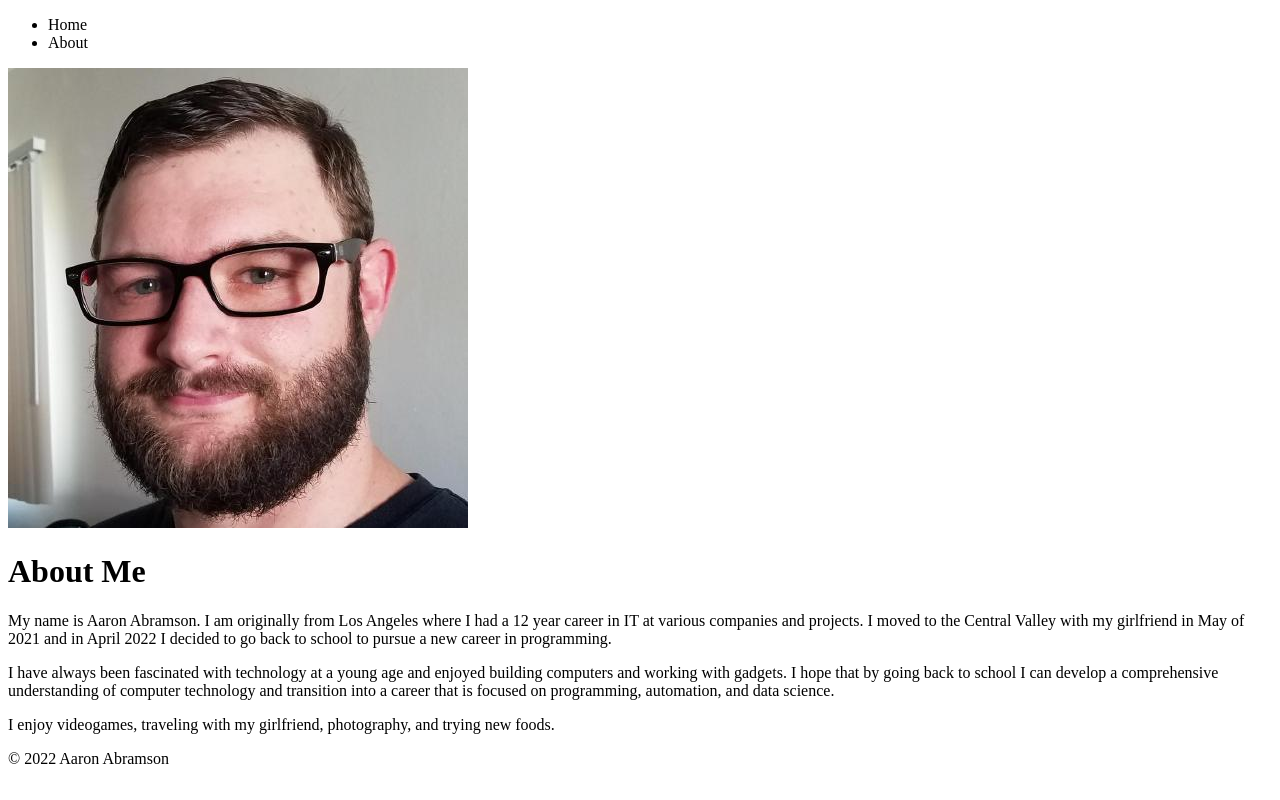
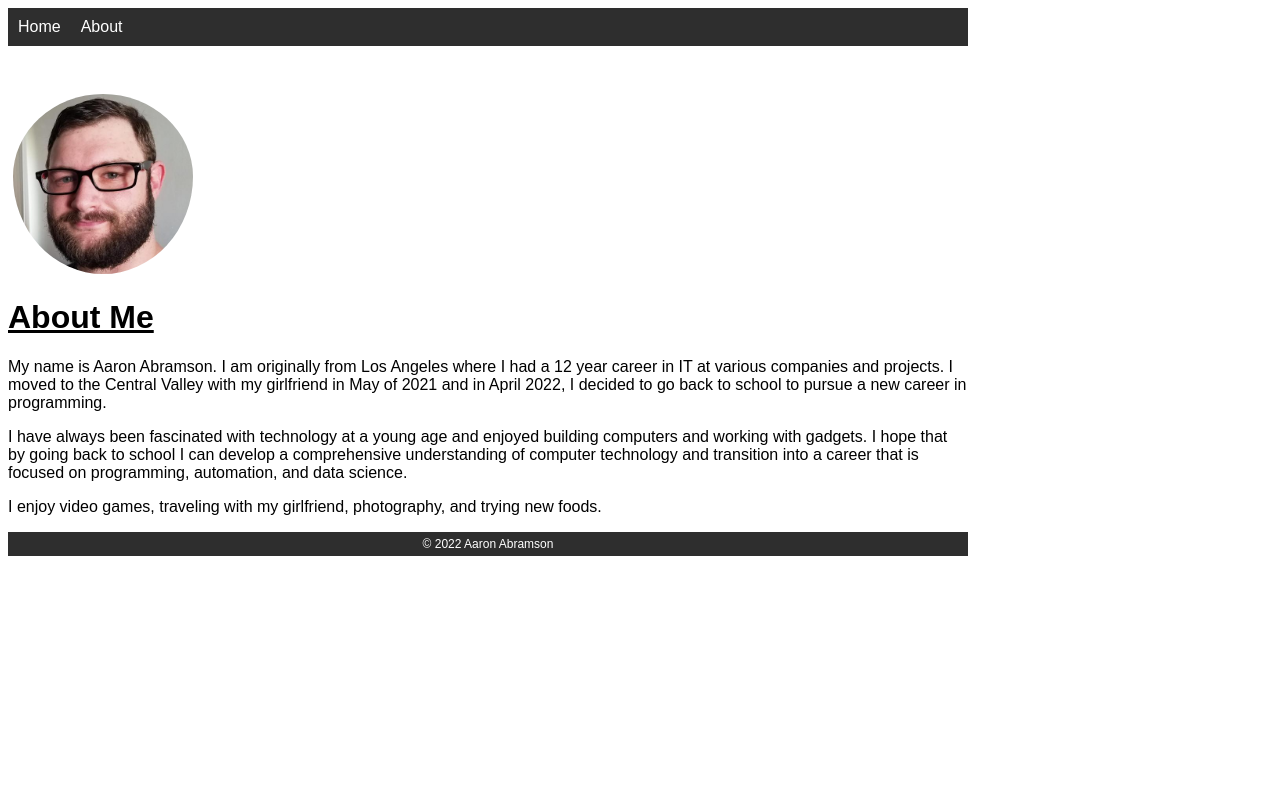
Before and after one commit to aaronhdcomps/CSS-Week1-Assignment-IDE-Repo, a plain HTML site: page about.html in a window 1280 px wide. Drawn offline with Linux system fonts and the light colour scheme.

Commit message:
Added style rules to css

```diff
--- a/about.html
+++ b/about.html
@@ -7,24 +7,24 @@
     <link rel="stylesheet" href="css/main.css">
     <title>Assignment 1-About Page</title>
 </head>
-
 <body>
     <nav>
         <ul>
-            <li><a href="index.html"></a>Home</li>
-            <li><a href="about.html"></a>About</li>
+            <li><a href="index.html">Home</a></li>
+            <li><a href="about.html">About</a></li>
         </ul>
     </nav>
+    <br>
         <img src="images/profile-pic.jpg" alt="Aaron Abramson">
         <h1>About Me</h1>
 
         <p>My name is Aaron Abramson. I am originally from Los Angeles where I had a 12 year career in IT at various companies and projects.
-            I moved to the Central Valley with my girlfriend in May of 2021 and in April 2022 I decided to go back to school to pursue a new career in programming.</p>
-        <p>I have always been fascinated with technology at a young age and enjoyed building computers and working with gadgets. I hope that by going back to school I can
-            develop a comprehensive understanding of computer technology and transition into a career that is focused on programming, automation, and data science.</p>
-        <p>I enjoy videogames, traveling with my girlfriend, photography, and trying new foods.</p>
+            I moved to the Central Valley with my girlfriend in May of 2021 and in April 2022, I decided to go back to school to pursue a new career in programming.</p>
+        <p>I have always been fascinated with technology at a young age and enjoyed building computers and working with gadgets.
+            I hope that by going back to school I can develop a comprehensive understanding of computer technology and transition into a career that is focused on programming, automation, and data science.</p>
+        <p>I enjoy video games, traveling with my girlfriend, photography, and trying new foods.</p>
 
-        <p id="copyright">&copy; 2022 Aaron Abramson</p>
+        <p id="copyright"> &copy; 2022 Aaron Abramson</p>
 
 </body>
 </html>
--- a/css/main.css
+++ b/css/main.css
@@ -0,0 +1,51 @@
+body {
+    font-family: Arial, Helvetica, sans-serif;
+    max-width: 960px;
+    width: 95%;
+}
+
+h1 {
+    text-decoration: underline;
+}
+
+.question {
+    font-weight: bold;
+}
+
+#copyright {
+    font-size: 75%;
+    text-align: center;
+    margin: 15px 0;
+    padding: 5px 0;
+    background-color: #2e2e2e;
+    color: white;
+}
+
+img {
+    width: 180px;
+    margin: 15px 0 0;
+    padding: 15px 5px 0;
+    border-radius: 50%;
+    height: auto;
+}
+
+ul {
+    list-style-type: none;
+    margin: 0;
+    padding: 0;
+    overflow: hidden;
+    background-color: #2e2e2e;
+}
+ul li {
+    float: left;
+
+}
+li a {
+    display: block;
+    color: white;
+    padding: 10px;
+    text-decoration: none;
+}
+a:hover {
+    background-color: #969696;
+}
```
Also changed, not shown: index.html (+5 -5 lines).
